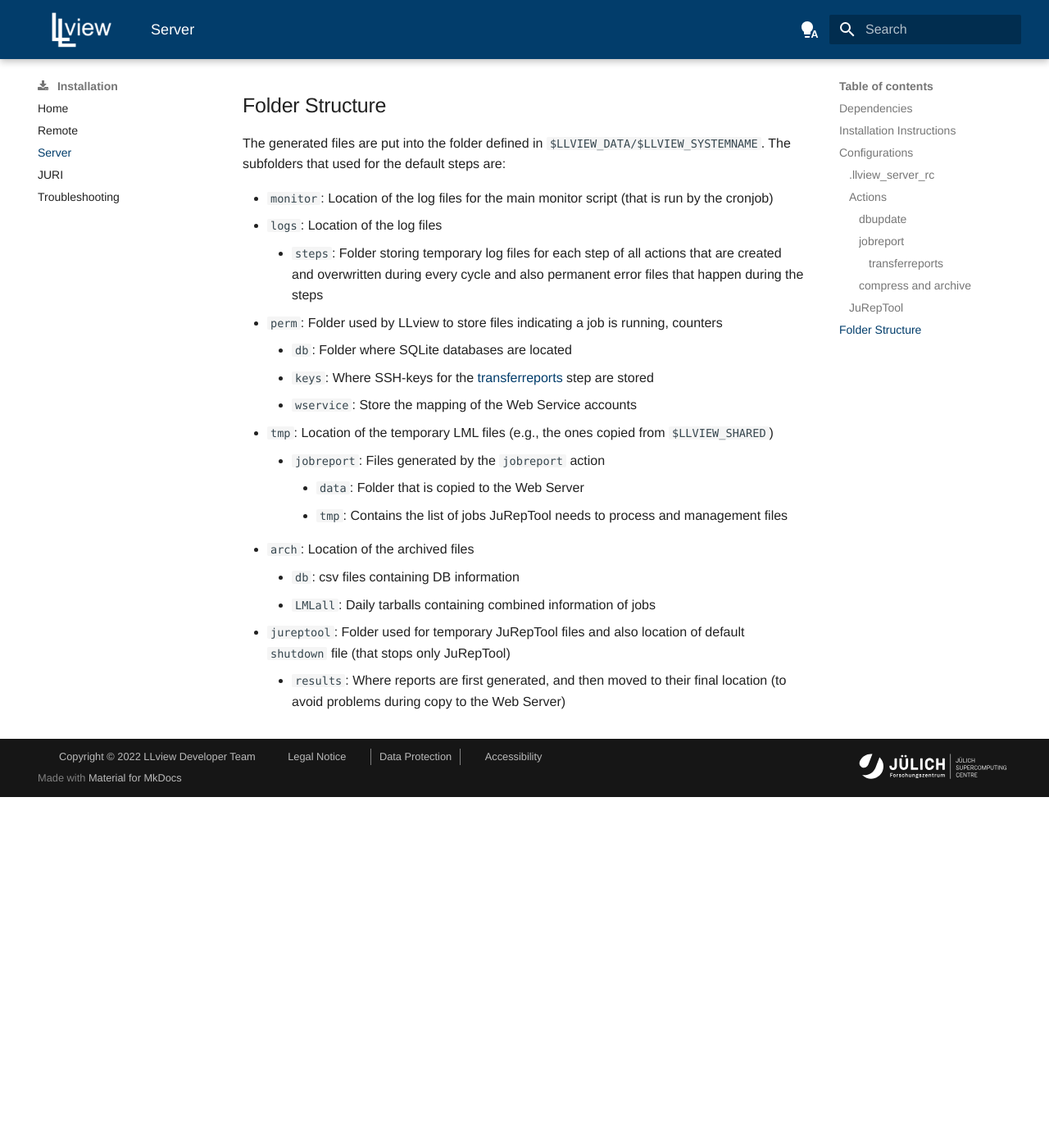
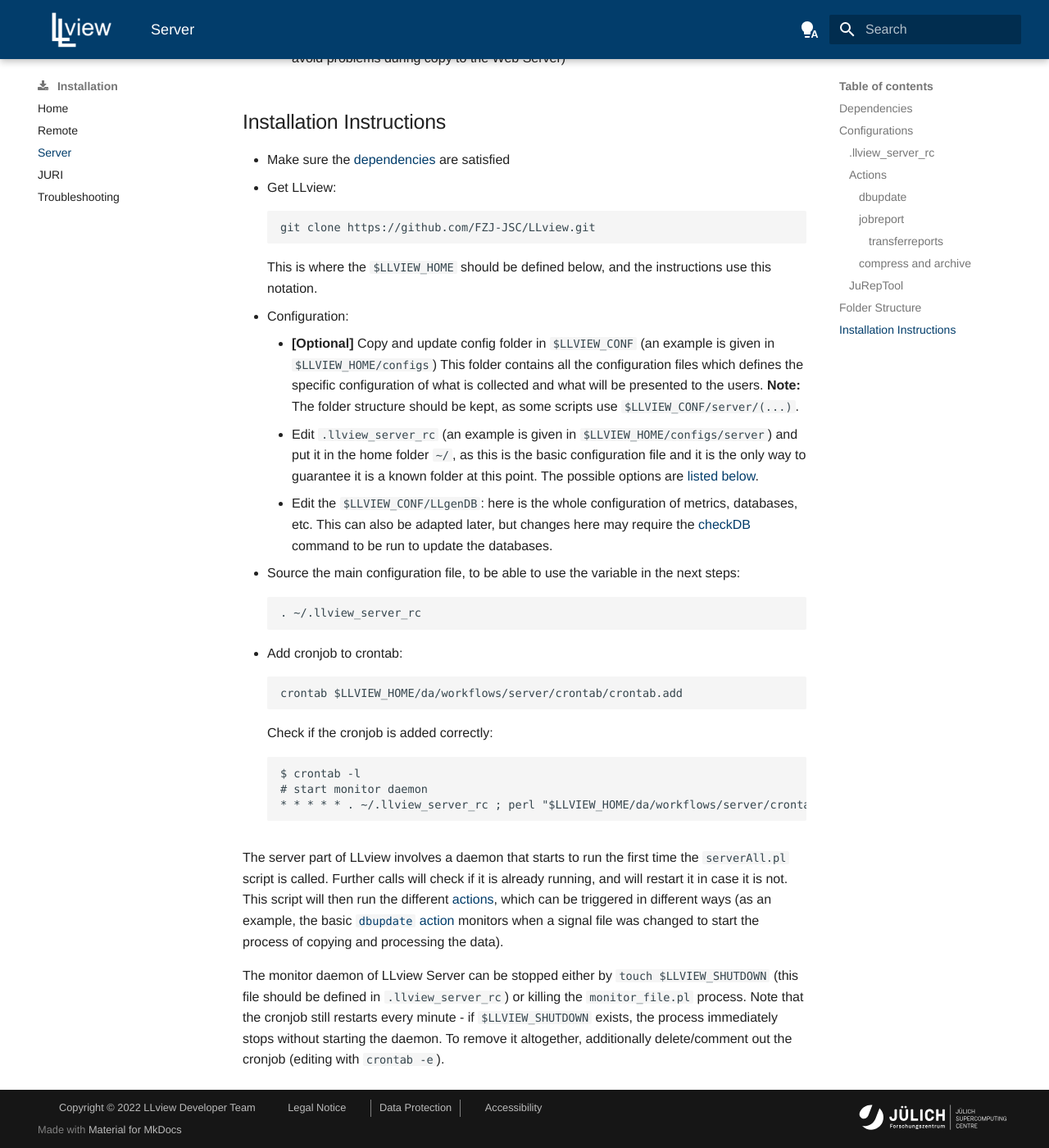
Before and after one commit to FZJ-JSC/LLview, an MkDocs documentation site: the page built from docs/docs/install/server.md, in a window 1280 px wide and 1400 px high, scrolled down 5711 px. Shown: the whole window at 82% size. Built offline with MkDocs 1.6.1 and Material for MkDocs 9.7.7, drawn with Linux system fonts in a browser that asks for light colours; a script that is not in the unit is left out; before the commit the page ends 6683 px from its top, so only the background shows below that; some of the changed text lies outside the part shown.

Commit message:
Improved installation instructions; Added new queue for jureptool

````diff
--- a/docs/docs/install/server.md
+++ b/docs/docs/install/server.md
@@ -40,29 +40,6 @@ The dependencies of LLview Server are:
     - sans-serif: Liberation Sans or Arial
     - monospace: Liberation Mono or Courier New
 
-## Installation Instructions
-
-- Make sure the [Dependencies](#dependencies) are satisfied
-- Get LLview:
-    ```
-    git clone https://github.com/FZJ-JSC/LLview.git
-    ```
-This is where the `$LLVIEW_HOME` should be defined below, and the instructions use this notation.
-
-
-- Configuration:
-    - **[Optional]** Copy and update config folder in `$LLVIEW_CONF` (an example is given in `$LLVIEW_HOME/configs`)
-    This folder contains all the configuration files which defines the specific configuration of what is collected and what will be presented to the users.
-    **Note:** The folder structure should be kept, as some scripts use `$LLVIEW_CONF/server/(...)`.
-    - Edit `.llview_server_rc` (an example is given in `$LLVIEW_HOME/configs/server`) and put it in the home folder `~/`, as this is the basic configuration file and it is the only way to guarantee it is a known folder at this point. The possible options are [listed below](#llview_server_rc).
-    - Edit the `$LLVIEW_CONF/LLgenDB`: here is the whole configuration of metrics, databases, etc. This can also be adapted later, but changes here may require the [checkDB](#checkDB) command to be run to update the databases.
-- Source the main configuration file, to be able to use the variable in the next steps:
-    ```
-    . ~/.llview_server_rc
-    ```
-
-LLview Server can then be stopped either by touching the `$LLVIEW_SHUTDOWN` file defined in `.llview_server_rc` (the cronjob still runs every minute, but immediately stops). To remove it altogether, additionally delete/comment out the cronjob (editing with `crontab -e`).
-
 ## Configurations
 
 ### `.llview_server_rc`
@@ -88,7 +65,7 @@ Extra definitions can be also exported in this file (for example, to satisfy the
 ### Actions
 
 The collection and processing of data is done via actions (the first workflow level), which can contain many steps (second workflow level) each.
-It is recommended to activate actions and steps inside actions one by one, and follow the `errlog` files, to find eventual issues and solve them one by one.
+**It is recommended to activate actions and steps inside actions one by one**, and follow the `errlog` files, to find eventual issues and solve them one by one.
 
 - Edit action file `$LLVIEW_CONF/server/workflows/actions.inp` to the relevant actions to be used. It is recommended to start with `active=0` for all actions and activate them one by one.
 - Edit the configuration options for each action (e.g. `$LLVIEW_CONF/server/workflows/LML_da_dbupdate.conf`), when needed. It is recommended to start all steps with `active="0"` and activate them little by little. (**Note**: a step may have dependencies that must be activated before or together with it.)
@@ -177,3 +154,38 @@ The subfolders that used for the default steps are:
     - `LMLall`: Daily tarballs containing combined information of jobs
 - `jureptool`: Folder used for temporary JuRepTool files and also location of default `shutdown` file (that stops only JuRepTool)
     - `results`: Where reports are first generated, and then moved to their final location (to avoid problems during copy to the Web Server)
+
+## Installation Instructions
+
+- Make sure the [dependencies](#dependencies) are satisfied
+- Get LLview:
+    ```
+    git clone https://github.com/FZJ-JSC/LLview.git
+    ```
+This is where the `$LLVIEW_HOME` should be defined below, and the instructions use this notation.
+
+
+- Configuration:
+    - **[Optional]** Copy and update config folder in `$LLVIEW_CONF` (an example is given in `$LLVIEW_HOME/configs`)
+    This folder contains all the configuration files which defines the specific configuration of what is collected and what will be presented to the users.
+    **Note:** The folder structure should be kept, as some scripts use `$LLVIEW_CONF/server/(...)`.
+    - Edit `.llview_server_rc` (an example is given in `$LLVIEW_HOME/configs/server`) and put it in the home folder `~/`, as this is the basic configuration file and it is the only way to guarantee it is a known folder at this point. The possible options are [listed below](#llview_server_rc).
+    - Edit the `$LLVIEW_CONF/LLgenDB`: here is the whole configuration of metrics, databases, etc. This can also be adapted later, but changes here may require the [checkDB](#checkDB) command to be run to update the databases.
+- Source the main configuration file, to be able to use the variable in the next steps:
+    ```
+    . ~/.llview_server_rc
+    ```
+- Add cronjob to crontab:
+    ```
+    crontab $LLVIEW_HOME/da/workflows/server/crontab/crontab.add
+    ```
+Check if the cronjob is added correctly:
+    ```
+    $ crontab -l
+    # start monitor daemon
+    * * * * * . ~/.llview_server_rc ; perl "$LLVIEW_HOME/da/workflows/server/crontab/serverAll.pl"
+    ```
+
+The server part of LLview involves a daemon that starts to run the first time the `serverAll.pl` script is called. Further calls will check if it is already running, and will restart it in case it is not. This script will then run the different [actions](#actions), which can be triggered in different ways (as an example, the basic [`dbupdate` action](#dbupdate) monitors when a signal file was changed to start the process of copying and processing the data).
+
+The monitor daemon of LLview Server can be stopped either by `touch $LLVIEW_SHUTDOWN` (this file should be defined in `.llview_server_rc`) or killing the `monitor_file.pl` process. Note that the cronjob still restarts every minute - if `$LLVIEW_SHUTDOWN` exists, the process immediately stops without starting the daemon. To remove it altogether, additionally delete/comment out the cronjob (editing with `crontab -e`).
````
Also changed, not shown: docs/docs/install/juri.md (+2 -2 lines), docs/docs/install/remote.md (+27 -27 lines), 2 other files.
